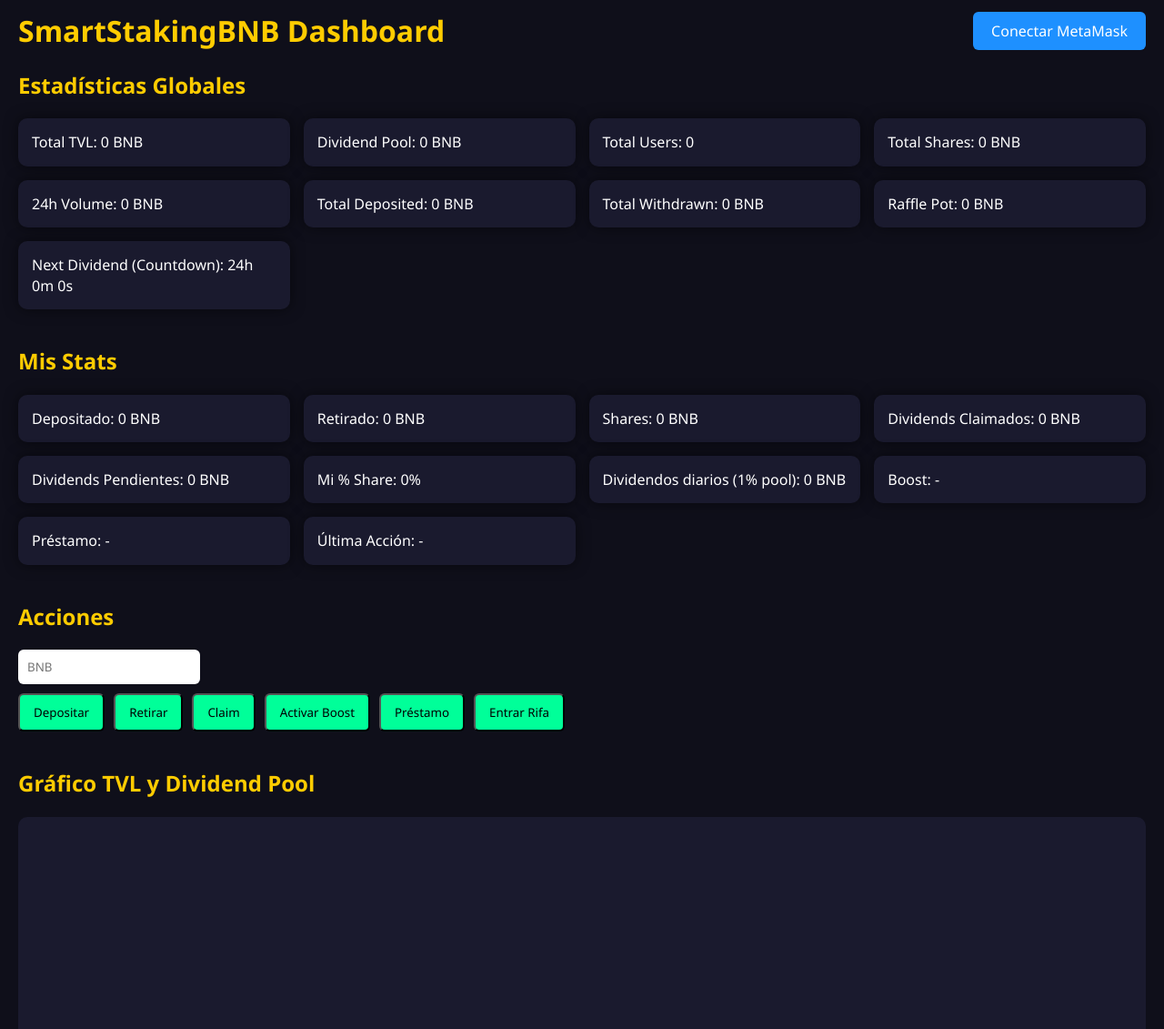
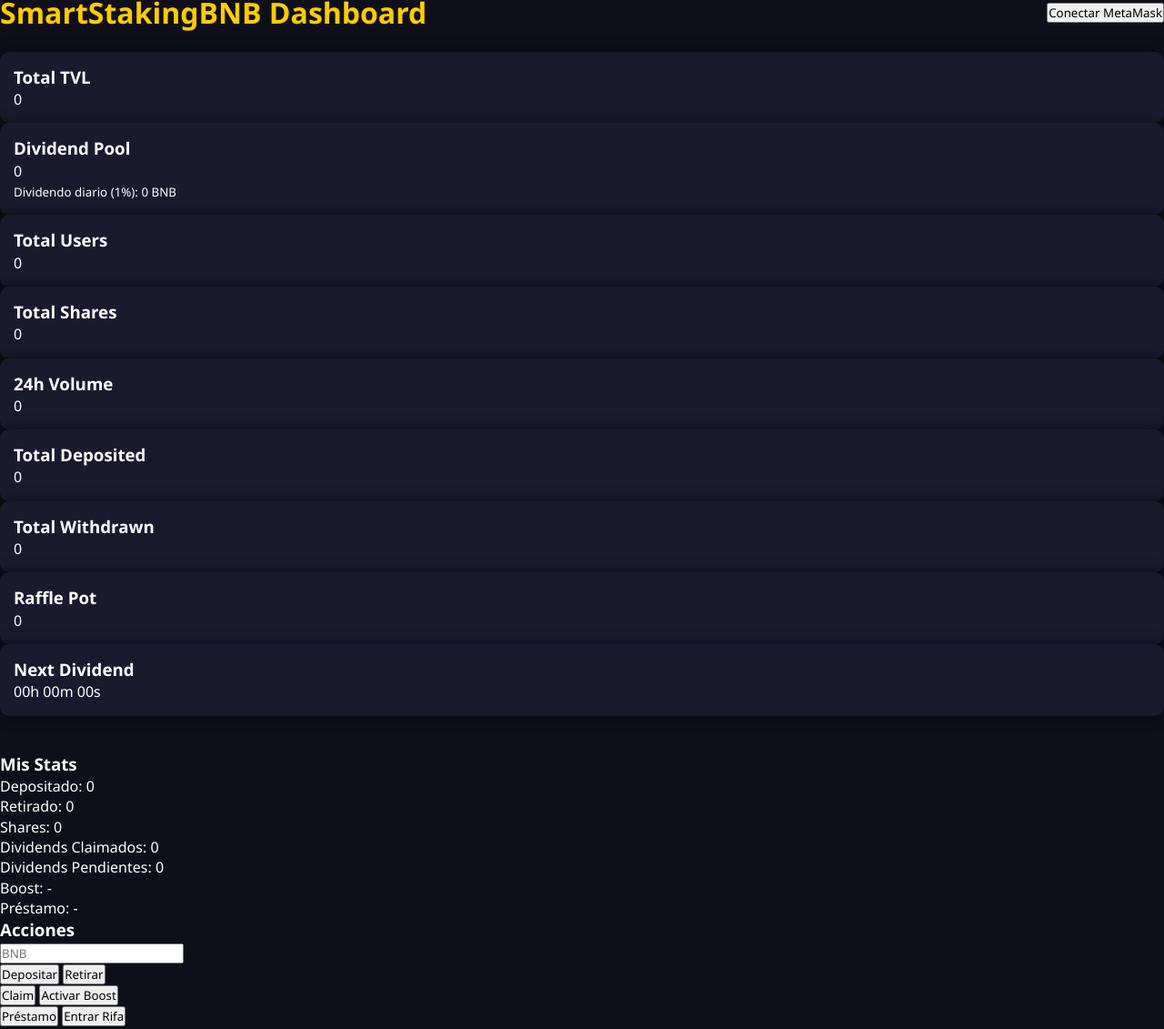
Before and after one commit to Rubtururu/hybrid, a plain HTML site: page index.html in a window 1280 px wide. Shown: the part 8-1139 px from the top of the page at 91% size. Drawn offline with nearby package versions, Linux system fonts and the light colour scheme.

Commit message:
Update index.html

```diff
--- a/index.html
+++ b/index.html
@@ -5,70 +5,103 @@
 <meta name="viewport" content="width=device-width, initial-scale=1.0">
 <title>SmartStakingBNB Dashboard</title>
 <link rel="stylesheet" href="style.css">
-<script src="https://cdn.jsdelivr.net/npm/web3@1.12.0/dist/web3.min.js"></script>
+<script src="https://cdn.jsdelivr.net/npm/web3@1.10.0/dist/web3.min.js"></script>
 <script src="https://cdn.jsdelivr.net/npm/chart.js"></script>
 </head>
 <body>
-<div class="container">
-    <header>
-        <h1>SmartStakingBNB Dashboard</h1>
-        <button id="connectBtn" class="btn">Conectar MetaMask</button>
-    </header>
 
-    <section class="stats">
-        <h2>Estadísticas Globales</h2>
-        <div class="stat-grid">
-            <div class="stat-card">Total TVL: <span id="tvl">0</span> BNB</div>
-            <div class="stat-card">Dividend Pool: <span id="divPool">0</span> BNB</div>
-            <div class="stat-card">Total Users: <span id="totalUsers">0</span></div>
-            <div class="stat-card">Total Shares: <span id="totalShares">0</span> BNB</div>
-            <div class="stat-card">24h Volume: <span id="volume">0</span> BNB</div>
-            <div class="stat-card">Total Deposited: <span id="totalDeposited">0</span> BNB</div>
-            <div class="stat-card">Total Withdrawn: <span id="totalWithdrawn">0</span> BNB</div>
-            <div class="stat-card">Raffle Pot: <span id="rafflePot">0</span> BNB</div>
-            <div class="stat-card">Next Dividend (Countdown): <span id="dividendCountdown">24h 0m 0s</span></div>
+<header>
+    <h1>SmartStakingBNB Dashboard</h1>
+    <button id="connectBtn" class="btn-primary">Conectar MetaMask</button>
+</header>
+
+<main>
+    <!-- Estadísticas Globales -->
+    <section class="grid-container">
+        <div class="card stat-card">
+            <h3>Total TVL</h3>
+            <p id="tvl">0</p>
+        </div>
+        <div class="card stat-card">
+            <h3>Dividend Pool</h3>
+            <p id="divPool">0</p>
+            <small>Dividendo diario (1%): <span id="dailyDiv">0</span> BNB</small>
+        </div>
+        <div class="card stat-card">
+            <h3>Total Users</h3>
+            <p id="users">0</p>
+        </div>
+        <div class="card stat-card">
+            <h3>Total Shares</h3>
+            <p id="totalShares">0</p>
+        </div>
+        <div class="card stat-card">
+            <h3>24h Volume</h3>
+            <p id="volume">0</p>
+        </div>
+        <div class="card stat-card">
+            <h3>Total Deposited</h3>
+            <p id="totalDeposited">0</p>
+        </div>
+        <div class="card stat-card">
+            <h3>Total Withdrawn</h3>
+            <p id="totalWithdrawn">0</p>
+        </div>
+        <div class="card stat-card">
+            <h3>Raffle Pot</h3>
+            <p id="rafflePot">0</p>
+        </div>
+        <div class="card stat-card">
+            <h3>Next Dividend</h3>
+            <p id="divCountdown">00h 00m 00s</p>
         </div>
     </section>
 
-    <section class="user-stats">
-        <h2>Mis Stats</h2>
-        <div class="stat-grid">
-            <div class="stat-card">Depositado: <span id="dep">0</span> BNB</div>
-            <div class="stat-card">Retirado: <span id="withdrawn">0</span> BNB</div>
-            <div class="stat-card">Shares: <span id="shares">0</span> BNB</div>
-            <div class="stat-card">Dividends Claimados: <span id="claimed">0</span> BNB</div>
-            <div class="stat-card">Dividends Pendientes: <span id="pending">0</span> BNB</div>
-            <div class="stat-card">Mi % Share: <span id="percentShare">0</span>%</div>
-            <div class="stat-card">Dividendos diarios (1% pool): <span id="dailyDividend">0</span> BNB</div>
-            <div class="stat-card">Boost: <span id="boost">-</span></div>
-            <div class="stat-card">Préstamo: <span id="loan">-</span></div>
-            <div class="stat-card">Última Acción: <span id="lastAction">-</span></div>
+    <!-- Stats Personales -->
+    <section class="grid-container">
+        <div class="card user-card">
+            <h3>Mis Stats</h3>
+            <p>Depositado: <span id="dep">0</span></p>
+            <p>Retirado: <span id="withdrawn">0</span></p>
+            <p>Shares: <span id="shares">0</span></p>
+            <p>Dividends Claimados: <span id="claimed">0</span></p>
+            <p>Dividends Pendientes: <span id="pending">0</span></p>
+            <p>Boost: <span id="boost">-</span></p>
+            <p>Préstamo: <span id="loan">-</span></p>
+        </div>
+
+        <!-- Acciones -->
+        <div class="card actions-card">
+            <h3>Acciones</h3>
+            <input type="text" id="amount" placeholder="BNB">
+            <div class="btn-group">
+                <button id="depositBtn" class="btn-primary">Depositar</button>
+                <button id="withdrawBtn" class="btn-secondary">Retirar</button>
+            </div>
+            <div class="btn-group">
+                <button id="claimBtn" class="btn-primary">Claim</button>
+                <button id="boostBtn" class="btn-secondary">Activar Boost</button>
+            </div>
+            <div class="btn-group">
+                <button id="loanBtn" class="btn-primary">Préstamo</button>
+                <button id="raffleBtn" class="btn-secondary">Entrar Rifa</button>
+            </div>
         </div>
     </section>
 
-    <section class="actions">
-        <h2>Acciones</h2>
-        <input type="text" id="amount" placeholder="BNB">
-        <div class="action-buttons">
-            <button id="depositBtn" class="btn">Depositar</button>
-            <button id="withdrawBtn" class="btn">Retirar</button>
-            <button id="claimBtn" class="btn">Claim</button>
-            <button id="boostBtn" class="btn">Activar Boost</button>
-            <button id="loanBtn" class="btn">Préstamo</button>
-            <button id="raffleBtn" class="btn">Entrar Rifa</button>
-        </div>
-    </section>
-
+    <!-- Gráficos -->
     <section class="chart-section">
-        <h2>Gráfico TVL y Dividend Pool</h2>
         <canvas id="chart"></canvas>
     </section>
 
-    <section class="raffle">
-        <h2>Jugadores Rifa</h2>
-        <ul id="leaderboard"></ul>
+    <!-- Jugadores Rifa -->
+    <section class="grid-container">
+        <div class="card raffle-card">
+            <h3>Jugadores Rifa</h3>
+            <ul id="leaderboard"></ul>
+        </div>
     </section>
-</div>
+</main>
 
 <script src="app.js"></script>
 </body>
```
